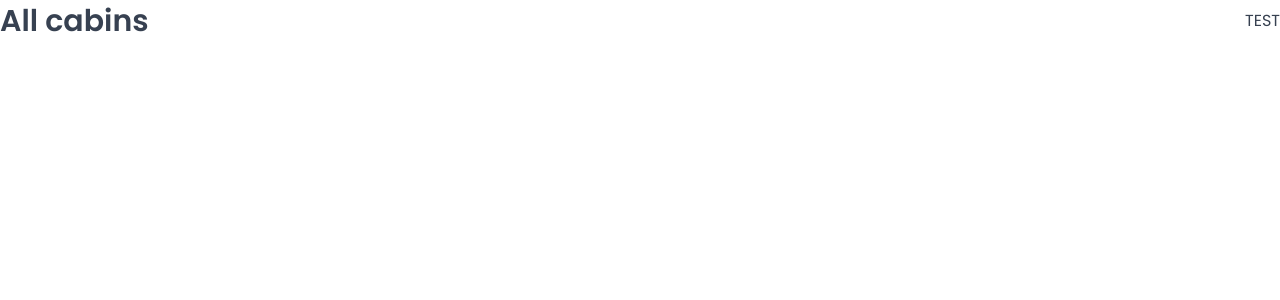
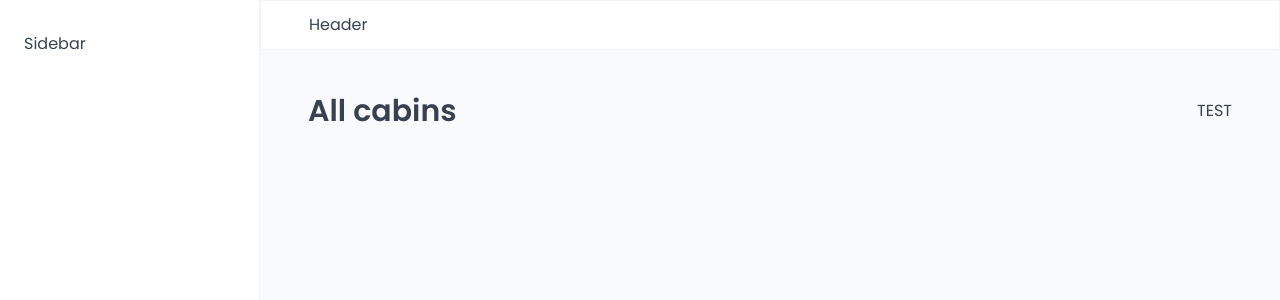
Before and after one commit to Isaladwy/the-wild-oasis, a React (Vite) app: page /cabins in a window 1280 px wide. Shown: the top 300 px of the page. Built offline with nearby package versions, Linux system fonts and the light colour scheme; a web font is replaced by a local one.

Commit message:
Building the app Layout

```diff
--- a/src/App.jsx
+++ b/src/App.jsx
@@ -8,6 +8,7 @@
 import Settings from './pages/Settings';
 import Login from './pages/Login';
 import PageNotFound from './pages/PageNotFound';
+import AppLayout from './ui/AppLayout';
 
 function App() {
   return (
@@ -15,6 +16,7 @@
       <GlobalStyles />
       <BrowserRouter>
         <Routes>
+          <Route element={<AppLayout />}>
             <Route index element={<Navigate replace to="dashboard" />} />
             <Route path="dashboard" element={<Dashboard />} />
             <Route path="bookings" element={<Bookings />} />
@@ -22,6 +24,8 @@
             <Route path="users" element={<Users />} />
             <Route path="account" element={<Account />} />
             <Route path="settings" element={<Settings />} />
+          </Route>
+
           <Route path="login" element={<Login />} />
           <Route path="*" element={<PageNotFound />} />
         </Routes>
--- /dev/null
+++ b/src/ui/AppLayout.jsx
@@ -0,0 +1,30 @@
+import { Outlet } from 'react-router-dom';
+import Sidebar from './Sidebar';
+import Header from './Header';
+import styled from 'styled-components';
+
+const StyledAppLayout = styled.div`
+  display: grid;
+  grid-template-columns: 26rem 1fr;
+  grid-template-rows: auto 1fr;
+  height: 100vh;
+`;
+
+const Main = styled.main`
+  background-color: var(--color-grey-50);
+  padding: 4rem 4.8rem 6.4rem;
+`;
+
+function AppLayout() {
+  return (
+    <StyledAppLayout>
+      <Header />
+      <Sidebar />
+      <Main>
+        <Outlet />
+      </Main>
+    </StyledAppLayout>
+  );
+}
+
+export default AppLayout;
--- /dev/null
+++ b/src/ui/Header.jsx
@@ -0,0 +1,13 @@
+import styled from 'styled-components';
+
+const StyledHeader = styled.header`
+  background-color: var(--color-grey-0);
+  padding: 1.2rem 4.8rem;
+  border: 1px solid var(--color-grey-100);
+`;
+
+function Header() {
+  return <StyledHeader>Header</StyledHeader>;
+}
+
+export default Header;
--- /dev/null
+++ b/src/ui/Sidebar.jsx
@@ -0,0 +1,15 @@
+import styled from 'styled-components';
+
+const StyledSiderbar = styled.aside`
+  background-color: var(--color-grey-0);
+  padding: 3.2rem 2.4rem;
+  border-right: 1px solid var(--color-grey-100);
+
+  grid-row: 1/-1;
+`;
+
+function Sidebar() {
+  return <StyledSiderbar>Sidebar</StyledSiderbar>;
+}
+
+export default Sidebar;
```
Lines whose indentation alone changed are shown as unchanged.
